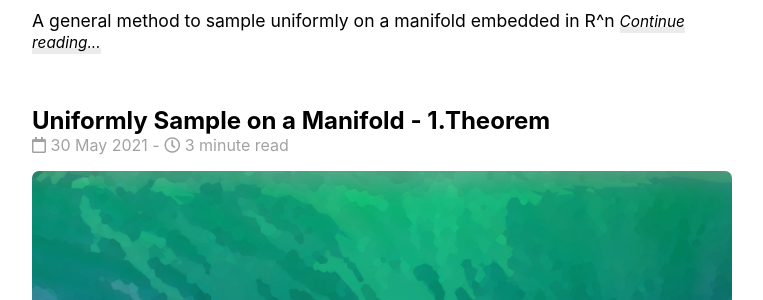
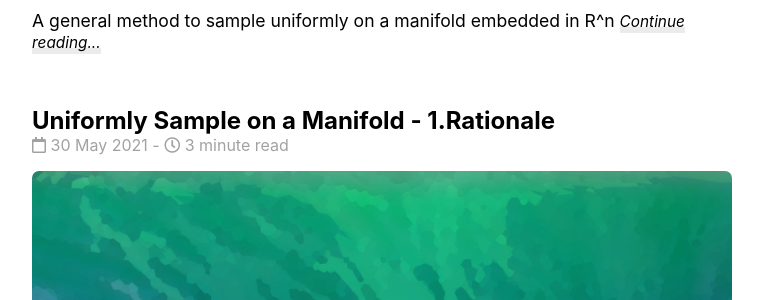
Before and after one commit to TaKeTube/TaKeTube.github.io, a Jekyll site: the page built from index.html, in a window 1280 px wide and 900 px high, scrolled down 503 px. Shown: the part 154-454 px from the top of the window, without its empty margins (258-1021 px from the left). Built offline with Jekyll 4.4.1, drawn with Linux system fonts in a browser that asks for light colours; nearby versions of some CDN libraries; the list of posts is cut into pages by our own code.

Commit message:
title modified

```diff
--- a/_posts/2021-05-30-uniformly sample on manifold 1.md
+++ b/_posts/2021-05-30-uniformly sample on manifold 1.md
@@ -1,9 +1,9 @@
 ---
-title: Uniformly Sample on a Manifold - 1.Theorem
+title: Uniformly Sample on a Manifold - 1.Rationale
 layout: post
 categories: [Geometry, Probability, Math]
 image: /assets/img/SampleOnManifold/cover.jpg
-description: "Uniformly Sample on a Manifold - 1.Theorem"
+description: "Uniformly Sample on a Manifold - 1.Rationale"
 customexcerpt: "A general method to sample uniformly on a manifold embedded in R^n"
 ---
 
```
